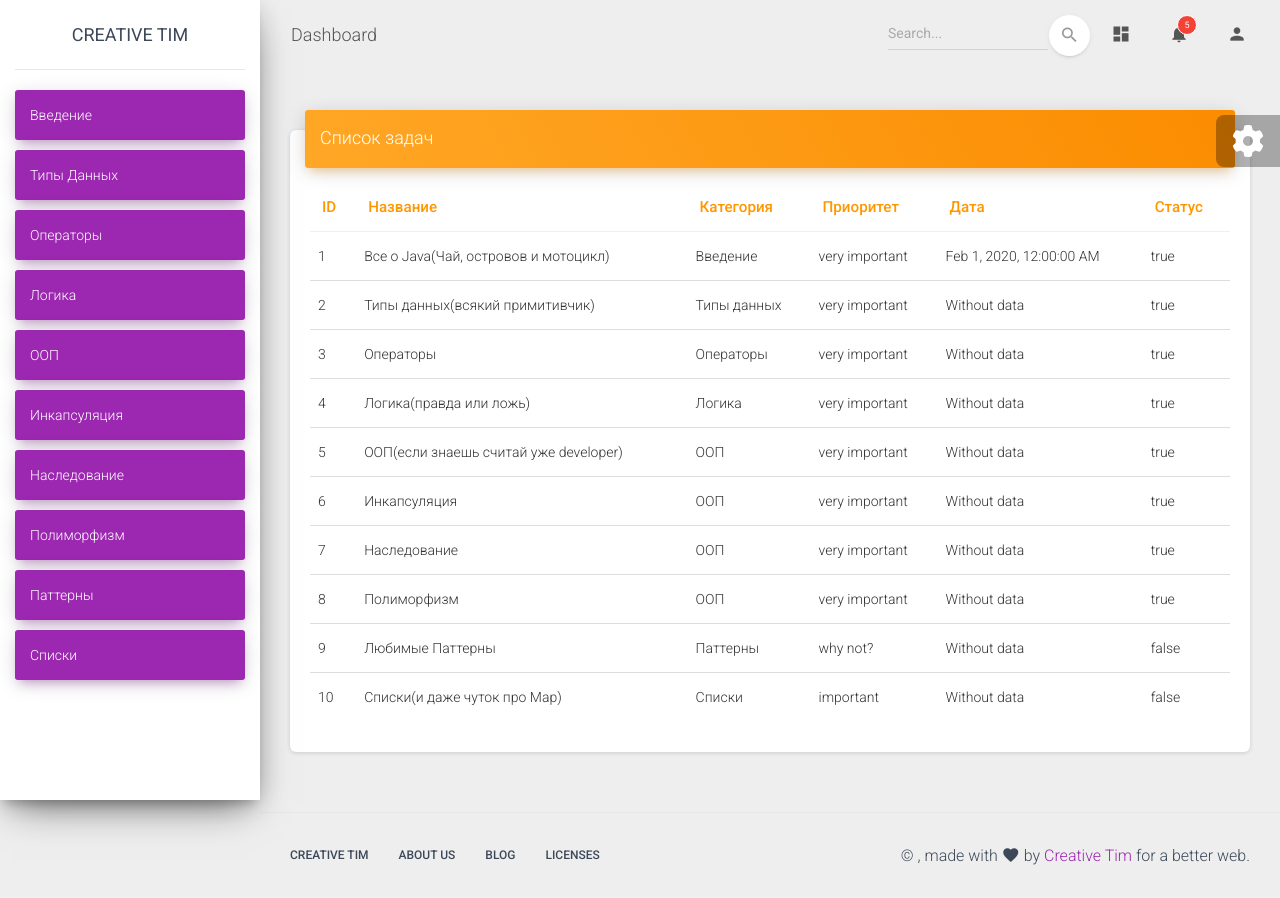
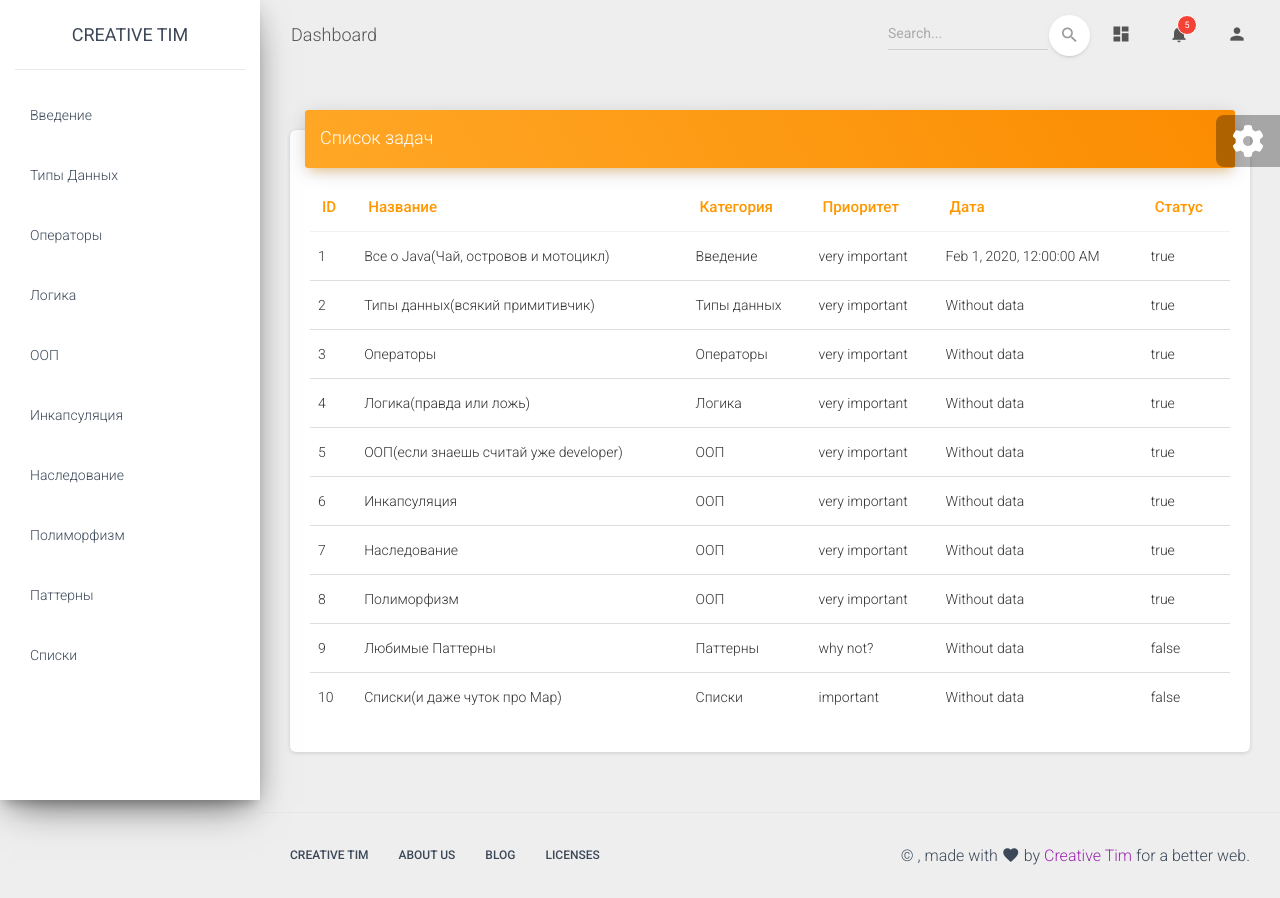
Before and after one commit to PolinaMaximovna/Todo, an Angular app: page / in a window 1280 px wide. Built offline with nearby package versions, Linux system fonts and the light colour scheme.

Commit message:
using Attribute directive

```diff
--- a/src/app/views/categories/categories.component.css
+++ b/src/app/views/categories/categories.component.css
@@ -0,0 +1,3 @@
+.pointer {
+  cursor: pointer;
+}
--- a/src/app/views/categories/categories.component.html
+++ b/src/app/views/categories/categories.component.html
@@ -13,7 +13,12 @@
   </div>
   <div class="sidebar-wrapper">
     <ul class="nav">
-      <li (click)="showTasksByCategory(category)" *ngFor="let category of categories" class="nav-item active">
+      <li (click)="showTasksByCategory(category)"
+          *ngFor="let category of categories" [class.active]="category === selectedCategory"
+
+          class="nav-item pointer"
+
+      >
         <a class="nav-link">
           <p>{{category.title}}</p>
         </a>
--- a/src/app/views/categories/categories.component.ts
+++ b/src/app/views/categories/categories.component.ts
@@ -8,7 +8,10 @@ import {Category} from "../../model/Category";
   styleUrls: ['./categories.component.css']
 })
 export class CategoriesComponent implements OnInit {
+
   categories: Category[];
+
+  selectedCategory: Category;
 
   constructor(private dataHandler: DataHandlerService) {
   }
@@ -20,7 +23,8 @@ export class CategoriesComponent implements OnInit {
   }
 
   showTasksByCategory(category: Category) {
+    this.selectedCategory = category;
     this.dataHandler.fillTasksByCategory(category);
-    console.log("123");
+    //console.log("123");
   }
 }
```
